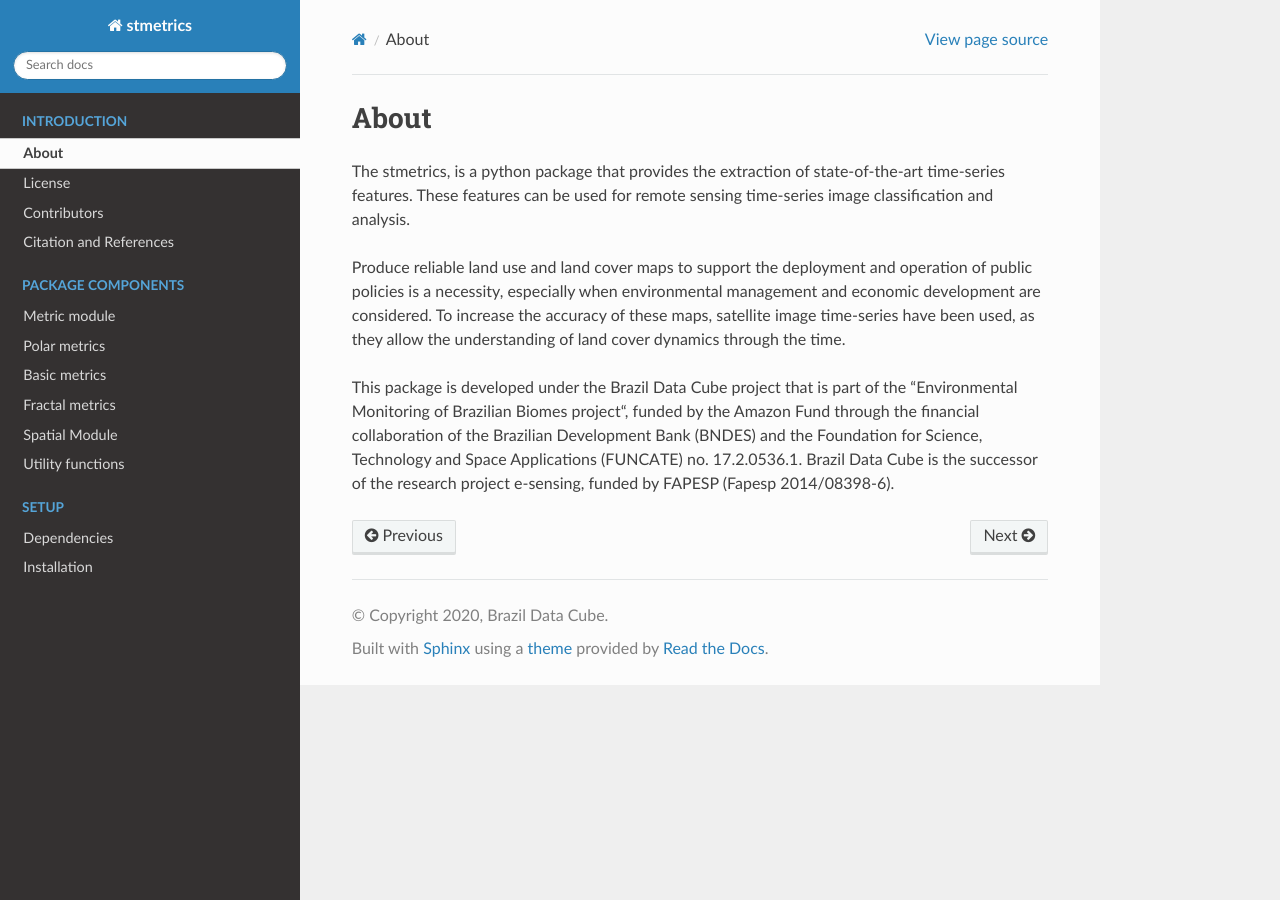
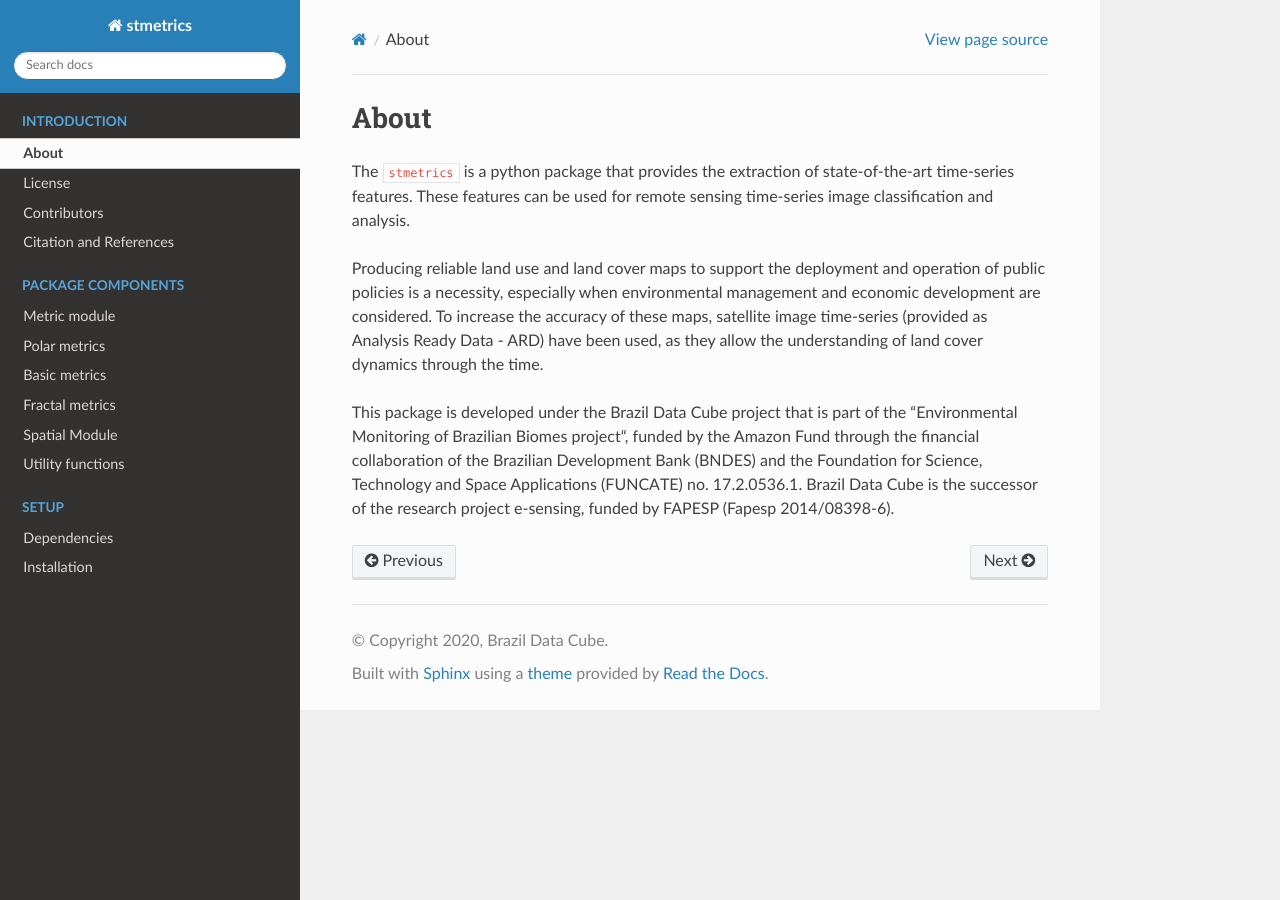
Before and after one commit to brazil-data-cube/stmetrics, a Sphinx documentation site: the page built from docs/source/about.rst, in a window 1280 px wide. Built offline with Sphinx 7.4.7 and the Read the Docs theme 2.0.0, drawn with Linux system fonts in a browser that asks for light colours; pages that are not in the unit, such as notebooks, are missing from menus.

Commit message:
Update about.rst
minor corrections

```diff
--- a/docs/source/about.rst
+++ b/docs/source/about.rst
@@ -1,8 +1,8 @@
 About
 ======
 
-The stmetrics, is a python package that provides the extraction of state-of-the-art time-series features. These features can be used for remote sensing time-series image classification and analysis.
+The ``stmetrics`` is a python package that provides the extraction of state-of-the-art time-series features. These features can be used for remote sensing time-series image classification and analysis.
 
-Produce reliable land use and land cover maps to support the deployment and operation of public policies is a necessity, especially when environmental management and economic development are considered. To increase the accuracy of these maps, satellite image time-series have been used, as they allow the understanding of land cover dynamics through the time.
+Producing reliable land use and land cover maps to support the deployment and operation of public policies is a necessity, especially when environmental management and economic development are considered. To increase the accuracy of these maps, satellite image time-series (provided as Analysis Ready Data - ARD) have been used, as they allow the understanding of land cover dynamics through the time.
 
 This package is developed under the Brazil Data Cube project that is part of the “Environmental Monitoring of Brazilian Biomes project“, funded by the Amazon Fund through the financial collaboration of the Brazilian Development Bank (BNDES) and the Foundation for Science, Technology and Space Applications (FUNCATE) no. 17.2.0536.1. Brazil Data Cube is the successor of the research project e-sensing, funded by FAPESP (Fapesp 2014/08398-6).
```
